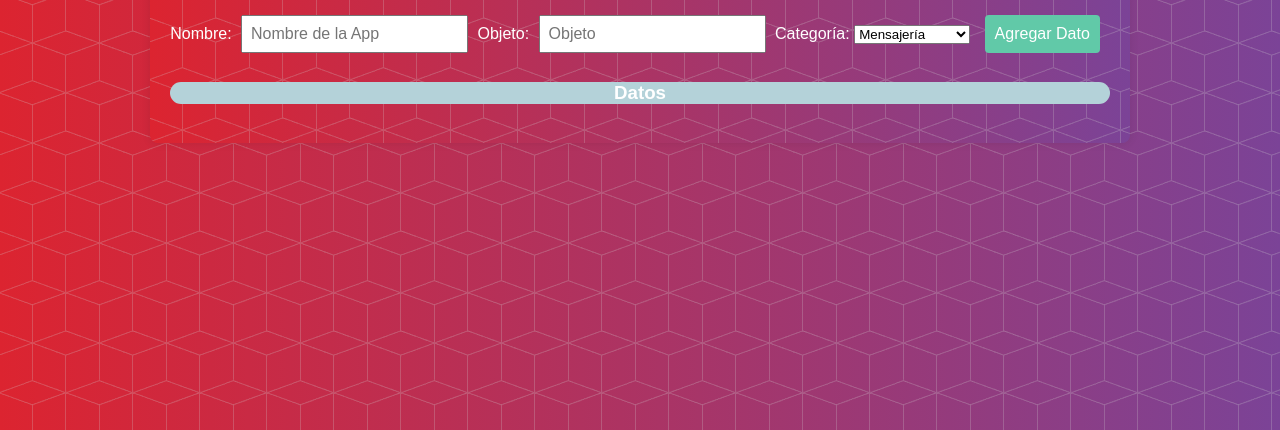
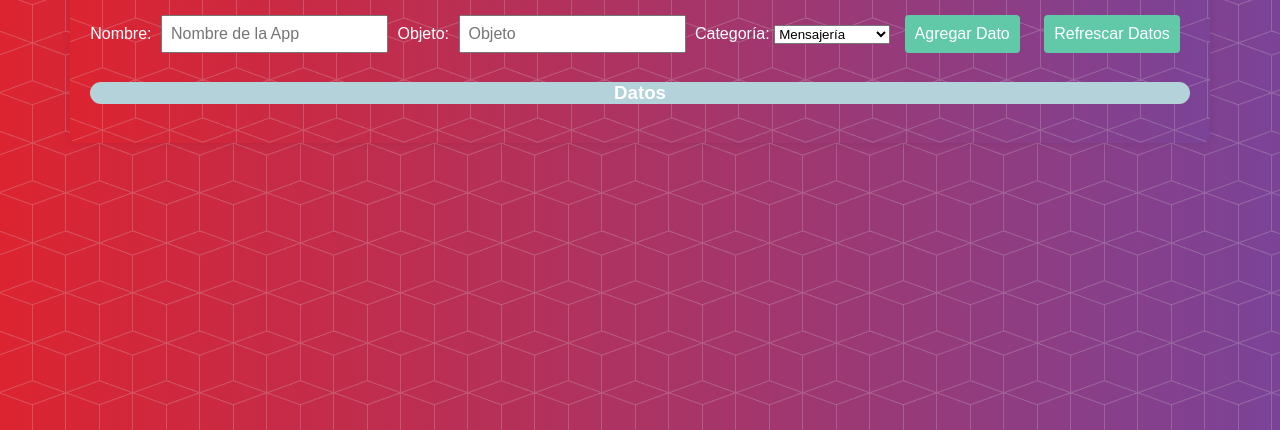
Before and after one commit to AndresGranda1236/pruebatecnicaC-Pocket, a plain HTML site: page index.html in a window 1280 px wide. Shown: the part 370-800 px from the top of the page. Drawn offline with Linux system fonts and the light colour scheme.

Commit message:
second  commsits

```diff
--- a/index.html
+++ b/index.html
@@ -25,6 +25,8 @@
 
       <button onclick="agregarDato()">Agregar Dato</button>
 
+      <button onclick="refrescarDatos()">Refrescar Datos</button>
+
       <h3 id="lista-de-datos">Datos</h3>
       <ul id="lista-datos"></ul>
     </div>
--- a/script.js
+++ b/script.js
@@ -30,3 +30,6 @@ function limpiarFormulario() {
   document.getElementById("objeto").value = "";
   document.getElementById("categoria").value = "mensajeria";
 }
+function refrescarDatos() {
+  location.reload(); // Recargar la página para simular la actualización de datos
+}
```
